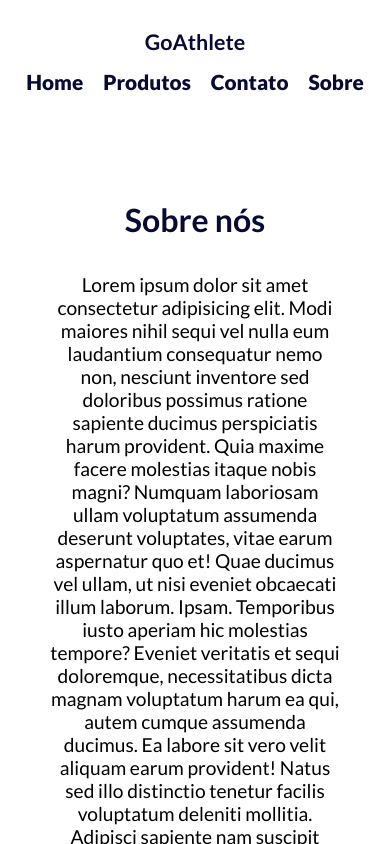
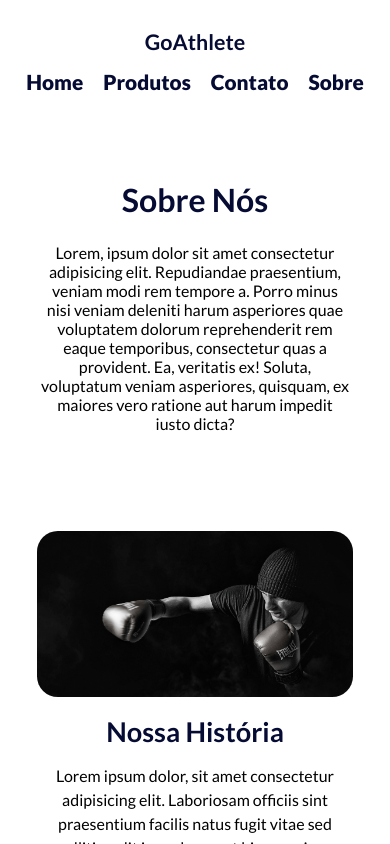
Before and after one commit to aarthurbf/front_end_cp04, a React (Vite) app: page / in a window 390 px wide. Both pictures are taken after a click on the link "Sobre". Shown: the top 844 px of the page. Built offline with nearby package versions, Linux system fonts and the light colour scheme.

Commit message:
Add: Sobre

```diff
--- a/src/css/Header.css
+++ b/src/css/Header.css
@@ -27,6 +27,11 @@
     gap: 1.25rem;
 }
 
+.header-menu li a:hover{
+    border-bottom: solid 2px var(--color2);
+    transition: .5s;
+}
+
 .header-menu a{
     color: var(--color2);
     font-weight: 900;
--- a/src/css/Sobre.css
+++ b/src/css/Sobre.css
@@ -1,19 +1,99 @@
+.heading-sobre{
+    width: 90%;
+    display: flex;
+    justify-content: center;
+    align-items: center;
+    flex-direction: column;
+    text-align: center;
+    margin: 5rem auto;
+}
+
+.heading-sobre h1{
+    font-size: 2.5rem;
+    color: var(--color2);
+    margin-bottom: 1.5rem;
+}
+
+.heading-sobre p{
+    font-size: 1.3rem;
+}
+
+.container-sobre{
+    width: 90%;
+    margin: 6.5rem auto;
+    padding: 0.6rem 1.1rem;
+}
+
 .sobre{
     display: flex;
-    flex-direction: column;
+    justify-content: space-between;
     align-items: center;
-    padding: 6.25rem 3.12rem;
+    flex-wrap: wrap;
 }
 
-.sobre h3{
-    color: var(--color2);
-    font-size: 2rem;
-    margin-bottom: 2.1rem;
+.sobre-img{
+    flex: 1;
+    margin-right: 2.5rem;
+    overflow: hidden;
 }
 
-.sobre p{
-    max-width: 50rem;
-    margin-bottom: 2.1rem;
+.sobre-img img{
+    border-radius: 1.3rem;
+    max-width: 100%;
+    height: auto;
+    display: block;
+    transition: .5s ease;
+}
+
+.sobre-content{
+    flex: 1;
+}
+
+.sobre-content h2{
+    font-size: 2.5rem;
+    margin-bottom: 1rem;
+    color: var(--color2);
+}
+
+.sobre-content p{
     font-size: 1.2rem;
-    text-align: center;
+    line-height: 1.5;
 }
+
+/*Responsividade*/
+
+@media screen and (max-width: 768px) {
+    .heading-sobre{
+        padding: 0 1.2rem;
+    }
+    .heading-sobre h1{
+        font-size: 2rem;
+    }
+    .heading-sobre p{
+        font-size: 1rem;
+        margin-bottom: 0;
+    }
+    .container-sobre{
+        margin-top: 1rem;
+        padding: 0;
+    }
+    .sobre{
+        padding: 1.1rem;
+        flex-direction: column;
+        text-align: center;
+    }
+    .sobre-img{
+        margin-right: 0;
+        margin-bottom: 1.1rem;
+    }
+
+    .sobre-content h2{
+        font-size: 1.7rem;
+    }
+
+    .sobre-content p{
+        padding: 0;
+        font-size: 1rem ;
+    }
+
+}
--- a/src/routes/Sobre.jsx
+++ b/src/routes/Sobre.jsx
@@ -1,21 +1,25 @@
 import "../css/Sobre.css";
+import imageSobre from "../assets/sobre-image.jpg";
 
 function Sobre() {
 
   return (
     <>
+      <div className="heading-sobre">
+        <h1>Sobre Nós</h1>
+        <p>Lorem, ipsum dolor sit amet consectetur adipisicing elit. Repudiandae praesentium, veniam modi rem tempore a. Porro minus nisi veniam deleniti harum asperiores quae voluptatem dolorum reprehenderit rem eaque temporibus, consectetur quas a provident. Ea, veritatis ex! Soluta, voluptatum veniam asperiores, quisquam, ex maiores vero ratione aut harum impedit iusto dicta?</p>
+      </div>
+      <div className="container-sobre">
         <section className="sobre">
-          <h3>Sobre nós</h3>
-        <img src="" alt="" />
-        <p>Lorem ipsum dolor sit amet consectetur adipisicing elit. Modi maiores nihil sequi vel nulla eum laudantium consequatur nemo non, nesciunt inventore sed doloribus possimus ratione sapiente ducimus perspiciatis harum provident.
-        Quia maxime facere molestias itaque nobis magni? Numquam laboriosam ullam voluptatum assumenda deserunt voluptates, vitae earum aspernatur quo et! Quae ducimus vel ullam, ut nisi eveniet obcaecati illum laborum. Ipsam.
-        Temporibus iusto aperiam hic molestias tempore? Eveniet veritatis et sequi doloremque, necessitatibus dicta magnam voluptatum harum ea qui, autem cumque assumenda ducimus. Ea labore sit vero velit aliquam earum provident!
-        Natus sed illo distinctio tenetur facilis voluptatum deleniti mollitia. Adipisci sapiente nam suscipit temporibus aspernatur reprehenderit, possimus repudiandae totam saepe laborum culpa alias error sint hic ad magnam tenetur necessitatibus!
-        Delectus totam, odio obcaecati veritatis eius rerum ipsum magnam expedita nobis tempore culpa nulla voluptatum atque consequuntur harum labore rem enim error ex, nam, voluptatibus voluptatem recusandae! Dolore, enim ea?
-        Hic dolores iure cum sed ad cupiditate rerum, eos doloribus corrupti aut, dolorum natus pariatur repellat! Iste, rerum, accusamus culpa aliquid qui cupiditate nihil nesciunt adipisci voluptas maxime praesentium quae.
-        Rerum ipsum reprehenderit error explicabo facere quo, cupiditate optio cum ea quae suscipit! Atque quas ab nam cupiditate eum ipsam vero quod laboriosam cumque perspiciatis sed culpa minus, impedit laborum?
-        Ullam unde debitis officiis quibusdam amet. Vero doloribus rerum sequi sit! Dolore recusandae praesentium laborum adipisci sit consequatur dicta saepe? Sunt atque reprehenderit doloribus sequi adipisci, itaque odio veritatis error?</p>
+          <div className="sobre-img">
+            <img src={imageSobre} alt="" />
+          </div>
+          <div className="sobre-content">
+            <h2>Nossa História</h2>
+            <p>Lorem ipsum dolor, sit amet consectetur adipisicing elit. Laboriosam officiis sint praesentium facilis natus fugit vitae sed mollitia velit iure, deserunt hic asperiores voluptatum ullam vero dolorem nihil. Optio quam ex doloremque. Amet, esse id eaque culpa obcaecati voluptates ut non tempora blanditiis molestiae aliquid, fuga debitis error, magni aliquam?</p>
+          </div>
         </section>
+      </div>
     </>
   )
 }
```
Also changed, not shown: src/assets/sobre-image.jpg (added). Lines whose indentation alone changed are shown as unchanged.
